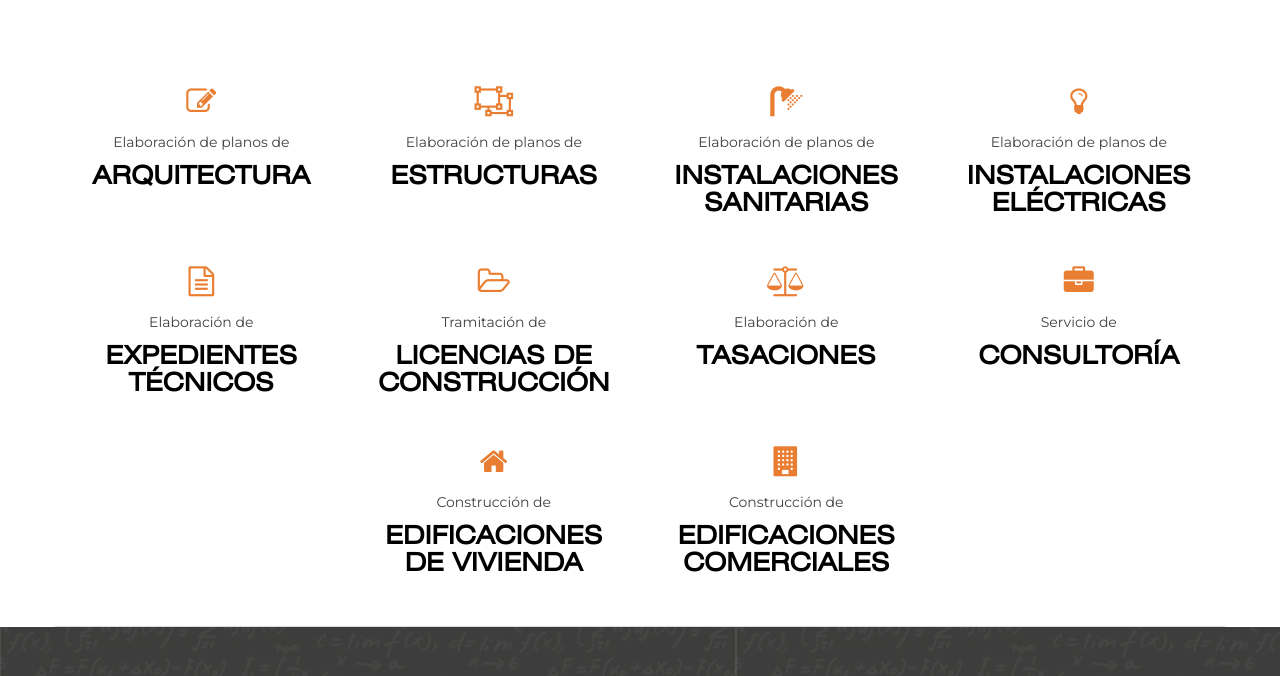
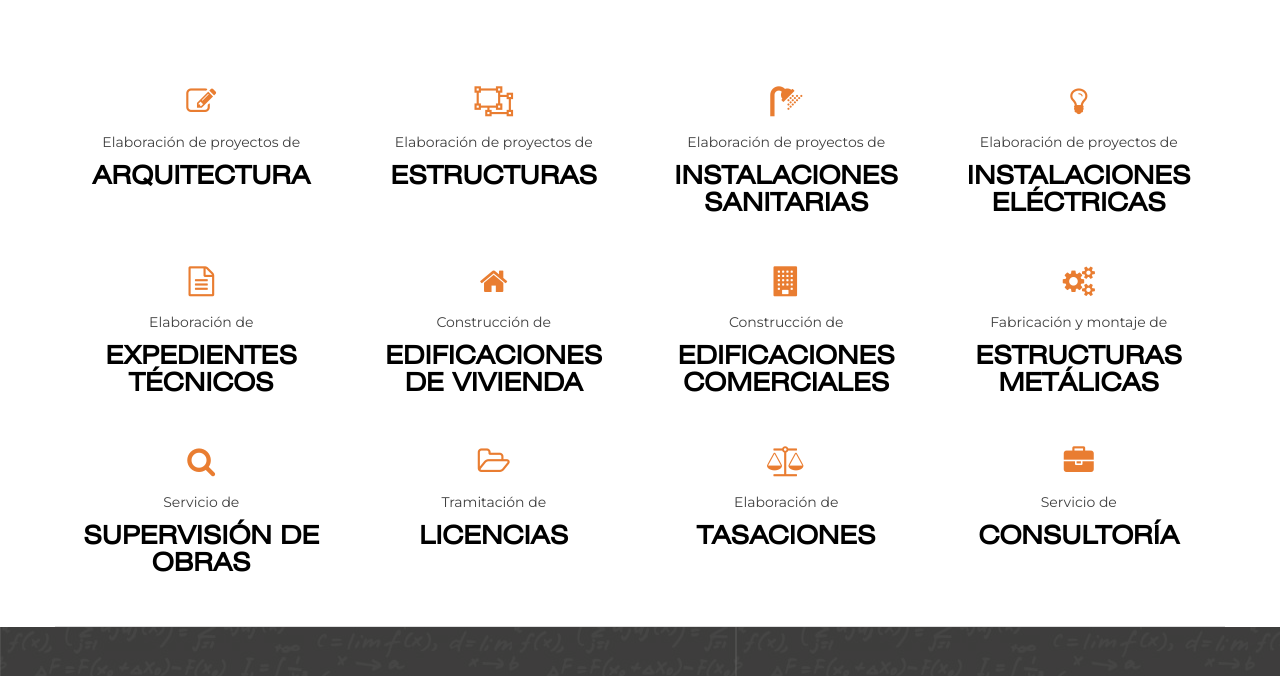
Before and after one commit to annaabsi/arquespacio, a plain HTML site: page index.html in a window 1280 px wide. Shown: the part 1480-2156 px from the top of the page. Drawn offline with Linux system fonts and the light colour scheme.

Commit message:
observaciones en datos

```diff
--- a/index.html
+++ b/index.html
@@ -119,7 +119,7 @@
         <div class="container text-center">
             <div class="row">
                 <div class="col-md-8 col-md-offset-2 wow fadeInUp animated">
-                    <p class="about_us_p"><strong>GRUPO ARQUESPACIO</strong><br> es un equipo de profesionales
+                    <p class="about_us_p"><strong>GRUPO ARQUESPACIO</strong><br> Es un equipo de profesionales
                         dedicados a la elaboración y ejecución de proyectos de Arquitectura, Ingeniería y Construcción
                         de acuerdo a las necesidades de nuestros clientes, brindando también consultoría diferenciada en
                         cada especialidad.
@@ -153,28 +153,28 @@
                 <div class="col-md-3 text-center">
                     <div class="single_service wow fadeInUp" data-wow-delay="0.3s">
                         <i class="fa fa-pencil-square-o" aria-hidden="true"></i>
-                        <p>Elaboración de planos de</p>
+                        <p>Elaboración de proyectos de</p>
                         <h2>Arquitectura</h2>
                     </div>
                 </div>
                 <div class="col-md-3 text-center">
                     <div class="single_service wow fadeInUp" data-wow-delay="0.6s">
                         <i class="fa fa-object-ungroup" aria-hidden="true"></i>
-                        <p>Elaboración de planos de</p>
+                        <p>Elaboración de proyectos de</p>
                         <h2>Estructuras</h2>
                     </div>
                 </div>
                 <div class="col-md-3 text-center">
                     <div class="single_service wow fadeInUp" data-wow-delay="0.9s">
                         <i class="fa fa-shower" aria-hidden="true"></i>
-                        <p>Elaboración de planos de</p>
+                        <p>Elaboración de proyectos de</p>
                         <h2>Instalaciones Sanitarias</h2>
                     </div>
                 </div>
                 <div class="col-md-3 text-center">
                     <div class="single_service wow fadeInUp" data-wow-delay="1.2s">
                         <i class="fa fa-lightbulb-o" aria-hidden="true"></i>
-                        <p>Elaboración de planos de</p>
+                        <p>Elaboración de proyectos de</p>
                         <h2>Instalaciones Eléctricas</h2>
                     </div>
                 </div>
@@ -187,11 +187,39 @@
                         <h2>Expedientes Técnicos</h2>
                     </div>
                 </div>
+                <div class="col-md-3 text-center">
+                    <div class="single_service wow fadeInUp" data-wow-delay="2.1s">
+                        <i class="fa fa-home" aria-hidden="true"></i>
+                        <p>Construcción de</p>
+                        <h2>Edificaciones de Vivienda</h2>
+                    </div>
+                </div>
+                <div class="col-md-3 text-center">
+                    <div class="single_service wow fadeInUp" data-wow-delay="2.4s">
+                        <i class="fa fa-building" aria-hidden="true"></i>
+                        <p>Construcción de</p>
+                        <h2>Edificaciones Comerciales</h2>
+                    </div>
+                </div>
+                <div class="col-md-3 text-center">
+                    <div class="single_service wow fadeInUp" data-wow-delay="2.1s">
+                        <i class="fa fa-cogs" aria-hidden="true"></i>
+                        <p>Fabricación y montaje de</p>
+                        <h2>Estructuras Metálicas</h2>
+                    </div>
+                </div>
+                <div class="col-md-3 text-center">
+                    <div class="single_service wow fadeInUp" data-wow-delay="2.4s">
+                        <i class="fa fa-search" aria-hidden="true"></i>
+                        <p>Servicio de</p>
+                        <h2>Supervisión de Obras</h2>
+                    </div>
+                </div>
                  <div class="col-md-3 text-center">
                     <div class="single_service wow fadeInUp" data-wow-delay="1.8s">
                         <i class="fa fa-folder-open-o" aria-hidden="true"></i>
                         <p>Tramitación de</p>
-                        <h2>Licencias de Construcción</h2>
+                        <h2>Licencias</h2>
                     </div>
                 </div>
                 <div class="col-md-3 text-center">
@@ -206,20 +234,6 @@
                         <i class="fa fa-briefcase" aria-hidden="true"></i>
                         <p>Servicio de </p>
                         <h2>Consultoría</h2>
-                    </div>
-                </div>
-                <div class="col-md-offset-3 col-md-3 text-center">
-                    <div class="single_service wow fadeInUp" data-wow-delay="2.1s">
-                        <i class="fa fa-home" aria-hidden="true"></i>
-                        <p>Construcción de</p>
-                        <h2>Edificaciones de Vivienda</h2>
-                    </div>
-                </div>
-                <div class="col-md-3 text-center">
-                    <div class="single_service wow fadeInUp" data-wow-delay="2.4s">
-                        <i class="fa fa-building" aria-hidden="true"></i>
-                        <p>Construcción de</p>
-                        <h2>Edificaciones Comerciales</h2>
                     </div>
                 </div>
             </div>
@@ -401,7 +415,7 @@
                 <div class="col-md-3 wow fadeInLeft animated">
                     <div class="single_contact_info">
                         <h2>Teléfono</h2>
-                        <p>RPC +51 959 702 571<br>RPC +51 959 702 571</p>
+                        <p>RPC +51 987 252 894<br>RPC +51 950 474 451</p>
                     </div>
                     <div class="single_contact_info">
                         <h2>Email</h2>
@@ -409,7 +423,7 @@
                     </div>
                     <div class="single_contact_info">
                         <h2>Dirección</h2>
-                        <p>Urb. Agricultura Mza. A Lote. 11 JLByR - Arequipa</p>
+                        <p>Urb. Agricultura Mz. K Lote. 13 JLByR - Arequipa</p>
                     </div>
                 </div>
                 <div class="col-md-9 wow fadeInRight animated">
@@ -432,7 +446,7 @@
                     <div class="contact-form">
                         <h2>ARQUESPACIO</h2>
                         <h4 class="text-uppercase">Arquitectura, Ingeniería y Construcción</h4>
-                        <h5>RUC: </h5>
+                        <h5>RUC: 20600675118</h5>
                         <hr style="border: 1px dashed #aaa;">
                         <div class="single_contact_info">
                             <div class="row">
@@ -442,7 +456,7 @@
                                     <h5>
                                         rodelgado@arquespacio.pe <br>
                                         <i class="fa fa-phone" aria-hidden="true"></i>
-                                        999 222 999
+                                        950 474 451
                                     </h5>
                                 </div>
                                 <div class="col-md-4">
```
